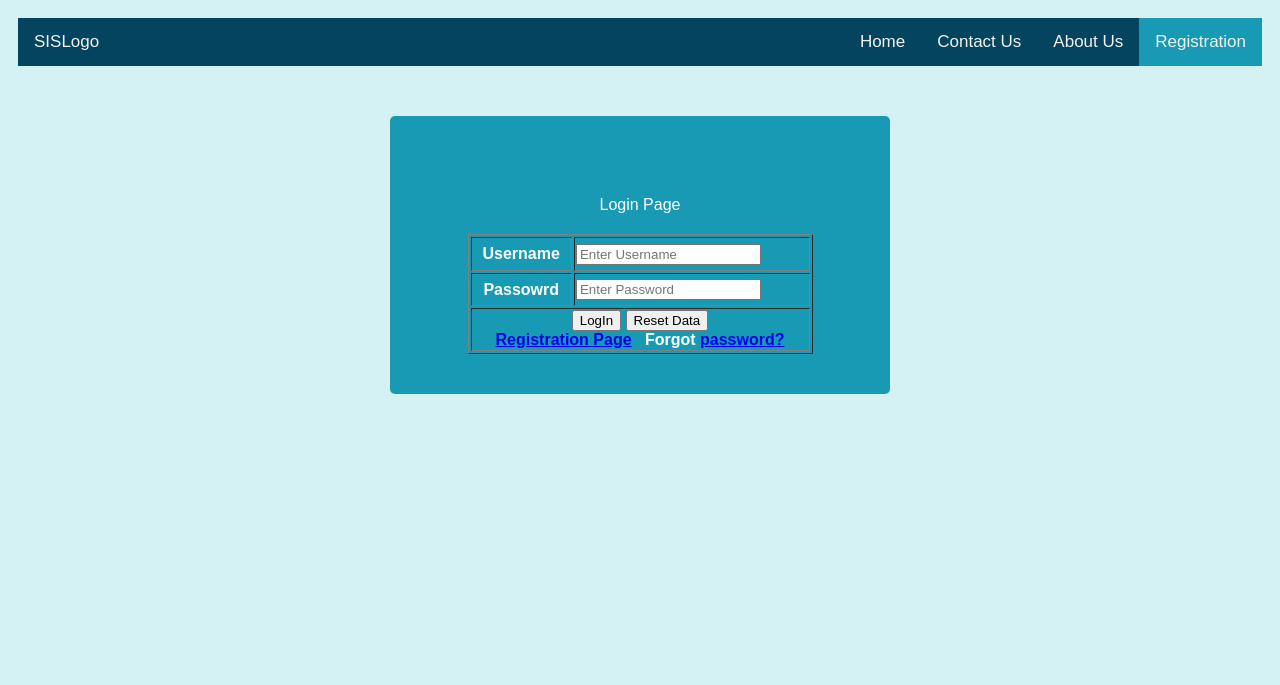
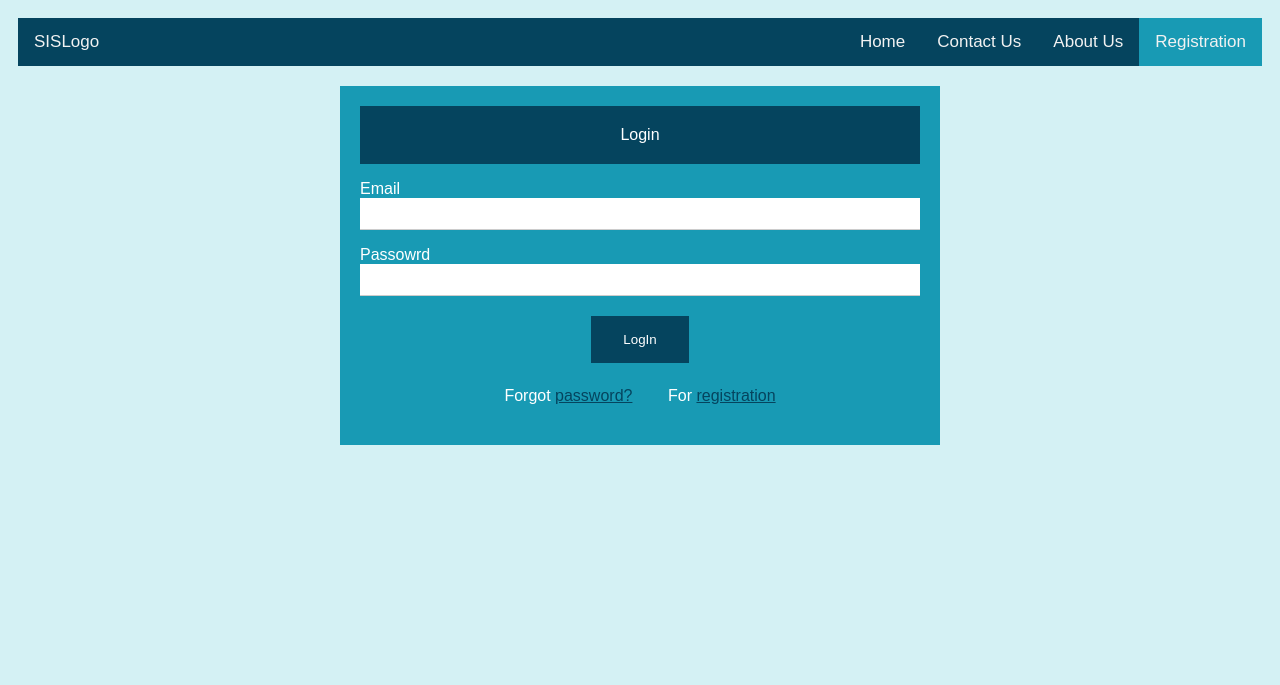
Before and after one commit to stepphase-sis/sis-with-attendance, a PHP site: page /auth/Login.html in a window 1280 px wide. Shown: the top 685 px of the page. Run offline with PHP 8.4, Linux system fonts and the light colour scheme.

Commit message:
changesto-log-reg

```diff
--- a/auth/Login.html
+++ b/auth/Login.html
@@ -6,13 +6,20 @@
     <link href="../styles/style.css" rel="stylesheet" type="text/css" />
     <style>
       .container {
-        border-radius: 5px;
         background-color: #189ab4;
         color: white;
         padding: 20px;
-        max-width: 500px;
+        max-width: 600px;
         margin: auto;
-        margin-top: 50px;
+        margin-top: 20px;
+        height: auto;
+      }
+      .input {
+        padding: 8px;
+        display: block;
+        border: none;
+        border-bottom: 1px solid #ccc;
+        width: 100%;
       }
     </style>
   </head>
@@ -27,35 +34,58 @@
         <a href="./Registration.html" class="active">Registration</a>
       </div>
     </div>
-    <div class="container">
-    <div class="card">
-      <table width="345" align="center" border="1">
-        <caption style="margin: 20px;">
-          Login Page
+    <div class="container" style="overflow-x: auto">
+      <table width="600" align="center">
+        <caption style="padding: 20px; background-color: #05445e">
+          Login
         </caption>
-        <tr>
-          <th height="34">Username</th>
+        <!-- <tr style="padding: 20px">
+          <th><h3>Username</h3></th>
 
           <td><input type="email" placeholder="Enter Username" /></td>
         </tr>
 
-        <tr>
-          <th height="33">Passowrd</th>
+        <tr style="padding: 20px">
+          <th><h3>Passowrd</h3></th>
 
-          <td><input type="password" placeholder="Enter Password" /></td>
+          <td>
+            <input type="password" placeholder="Enter Password" />
+          </td>
         </tr>
 
         <tr>
           <th height="39" colspan="2">
             <input type="submit" value="LogIn" />
-            <input type="reset" value="Reset Data" /></br>
-            <a href="Registration.html">Registration Page</a>
-            <span class="psw">&nbsp;&nbsp;Forgot <a href="#">password?</a></span>
+            <input type="reset" value="Reset Data" />
           </th>
         </tr>
+        <tr>
+          <th>
+
+          </th>
+          <th>
+
+          </th>
+        </tr> -->
       </table>
+      <p>
+        <label>Email</label>
+        <input class="input" type="text" />
+      </p>
+      <p>
+        <label>Passowrd</label>
+        <input class="input" type="text" />
+      </p>
+      <div style="text-align: center">
+        <input type="submit" value="LogIn" />
+      </div>
+      <div style="text-align: center; margin: 20px">
+        <span>Forgot <a href="#" style="color: #05445e">password?</a></span
+        >&nbsp;&nbsp;&nbsp;&nbsp;&nbsp;&nbsp;&nbsp;&nbsp;For
+        <a href="Registration.html" style="color: #05445e"> registration</a>
+      </div>
     </div>
-    </div>
+
     <div class="footer">
       <h2>Footer</h2>
     </div>
--- a/styles/style.css
+++ b/styles/style.css
@@ -14,7 +14,18 @@ img {
   height: 500px;
   width: 100%;
 }
-
+table {
+  border-collapse: collapse;
+  width: 100%;
+}
+th,
+td {
+  padding: 10px;
+  border-bottom: 1px solid #ddd;
+}
+th {
+  color: white;
+}
 .topnav {
   overflow: hidden;
   background-color: #05445e;
@@ -74,6 +85,17 @@ img {
   display: table;
   clear: both;
 }
+input[type="button"],
+input[type="submit"],
+input[type="reset"] {
+  background-color: #05445e;
+  border: none;
+  color: white;
+  padding: 16px 32px;
+  text-decoration: none;
+  margin: 4px 2px;
+  cursor: pointer;
+}
 
 .footer {
   position: fixed;
```
Also changed, not shown: About.html (+9 -6 lines), Contact.html (+4 -5 lines), auth/Registration.html (+26 -29 lines).
